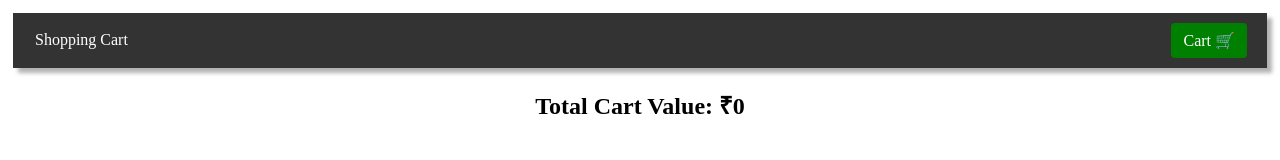
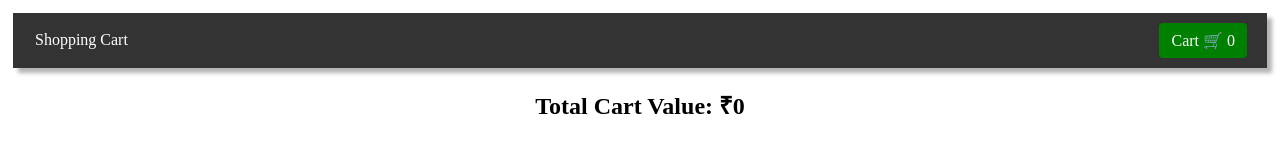
Before and after one commit to harshgarg007/Shop_Cart_Redux, a React (Vite) app: page /cart in a window 1280 px wide. Shown: the top 160 px of the page. Built offline with nearby package versions, Linux system fonts and the light colour scheme.

Commit message:
cart qty update in navbar and also fix class issue

```diff
--- a/src/components/cart/Cart.jsx
+++ b/src/components/cart/Cart.jsx
@@ -1,6 +1,6 @@
 import React from 'react'
 import { useDispatch, useSelector } from 'react-redux'
-import { addToCart, fetchProducts, removeFromCart } from '../../redux/slices/cartSlice'
+import { addToCart, removeFromCart } from '../../redux/slices/cartSlice'
 import { toast } from 'react-toastify';
 const Cart = () => {
     const dispatch = useDispatch();
--- a/src/components/navbar/Navbar.jsx
+++ b/src/components/navbar/Navbar.jsx
@@ -1,15 +1,24 @@
-import React from 'react'
-import './style.css'
-import { NavLink } from 'react-router-dom'
+import React from 'react';
+import './style.css';
+import { NavLink } from 'react-router-dom';
+import { useSelector } from 'react-redux';
+
 const Navbar = () => {
+  const { cart } = useSelector((state) => state.cart);
 
+  // Calculate the total quantity of items in the cart
+  const totalQuantity = cart.reduce((acc, item) => acc + item.quantity, 0);
 
   return (
     <nav className='nav'>
-         <NavLink to={"/"}  activeClassName="active" >Shopping Cart</NavLink>
-         <NavLink to={"/cart"}  activeClassName="active">Cart 🛒</NavLink>
+      <NavLink to="/" className={({ isActive }) => (isActive ? 'active' : '')}>
+        Shopping Cart
+      </NavLink>
+      <NavLink to="/cart" className={({ isActive }) => (isActive ? 'active' : '')}>
+        Cart 🛒 {totalQuantity}
+      </NavLink>
     </nav>
-  )
-}
+  );
+};
 
-export default Navbar
+export default Navbar;
--- a/src/components/navbar/style.css
+++ b/src/components/navbar/style.css
@@ -21,3 +21,7 @@
   .nav .active {
     background-color: green;
   }
+
+  .p {
+    color: white;
+  }
```
